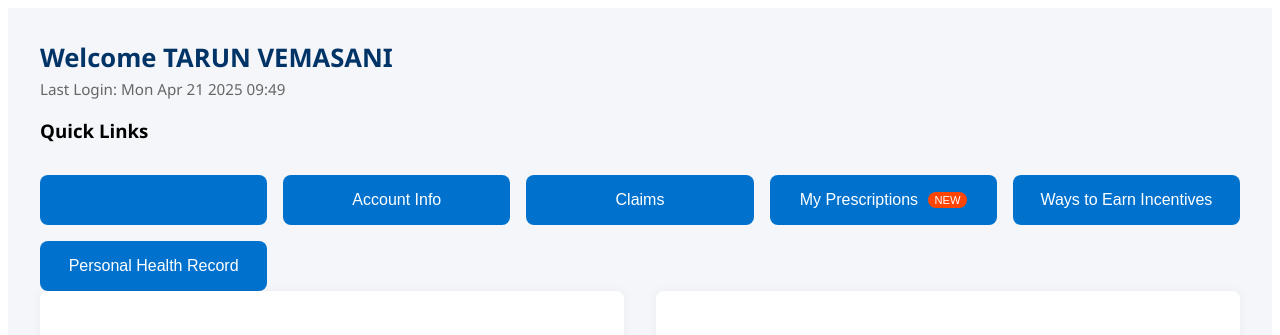
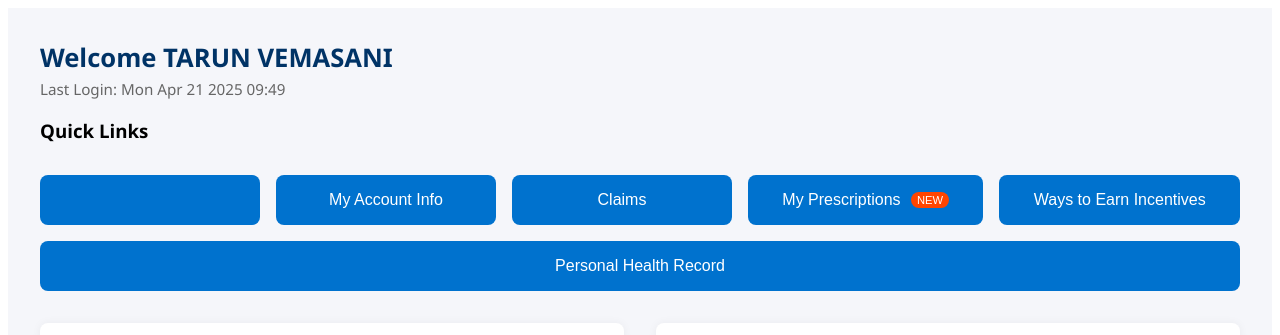
Before and after one commit to tarunvemasani/myblueApp, an Angular app: page /dashboard in a window 1280 px wide. Shown: the top 335 px of the page. Built offline with nearby package versions, Linux system fonts and the light colour scheme.

Commit message:
new graphis hasbeen added in web pages

```diff
--- a/src/app/dashboard/dashboard.component.css
+++ b/src/app/dashboard/dashboard.component.css
@@ -20,15 +20,15 @@
   margin-top: 0.25rem;
 }
 
-  .action-grid {
-    display: grid;
-    grid-template-columns: repeat(auto-fit, minmax(230px, 1fr));
+/* ✅ NEW: Replacing .action-list with .action-buttons */
+.action-buttons {
+  display: flex;
+  flex-wrap: wrap;
   gap: 1rem;
   margin-bottom: 2rem;
 }
 
 .action-card {
-    width: 100%;
   background-color: #0072ce;
   color: white;
   border: none;
@@ -39,6 +39,8 @@
   cursor: pointer;
   transition: background-color 0.2s ease;
   text-align: center;
+  min-width: 220px;
+  flex: 1 1 auto;
 }
 
 .action-card:hover {
@@ -95,6 +97,7 @@
   background-color: #f3f3f3;
 }
 
+/* Plan + Care Boxes */
 .plan-care-section {
   display: flex;
   flex-wrap: wrap;
@@ -153,24 +156,26 @@
     flex-direction: column;
   }
 
-    .action-grid {
-      grid-template-columns: 1fr 1fr;
+  .action-buttons {
+    flex-direction: column;
+  }
+
+  .action-card {
+    width: 100%;
   }
 }
 
 @media (max-width: 480px) {
-    .action-grid {
-      grid-template-columns: 1fr;
-    }
-
   .action-card {
     font-size: 0.95rem;
     padding: 1rem;
   }
 }
+
+/* Care Items */
 .care-item {
   display: flex;
-    align-items:stretch;
+  align-items: stretch;
   gap: 0.75rem;
 }
 
@@ -182,9 +187,10 @@
 }
 
 .highlight-blue {
-    color: #0072ce; /* FEPBlue brand blue */
+  color: #0072ce;
 }
 
+/* Skip link (a11y) */
 .skip-link {
   position: absolute;
   left: -999px;
@@ -207,15 +213,18 @@
   font-size: 1rem;
 }
 
-  .action-list {
-    list-style: none;
-    padding: 0;
-    margin: 0;
-    display: grid;
-    grid-template-columns: repeat(auto-fill, minmax(220px, 1fr));
+/* 🔴 Optional testing buttons */
+.a11y-test-buttons {
+  margin: 1rem 0;
+  display: flex;
   gap: 1rem;
 }
 
-  .action-list-item {
-    display: flex;
+.unlabeled-button,
+.icon-button {
+  width: 40px;
+  height: 40px;
+  background-color: #ddd;
+  border: 1px solid #aaa;
+  border-radius: 4px;
 }
--- a/src/app/dashboard/dashboard.component.html
+++ b/src/app/dashboard/dashboard.component.html
@@ -1,58 +1,37 @@
 <!-- Main Content Area -->
 <main id="main-content" tabindex="-1" role="main">
-
   <div class="dashboard-wrapper">
 
     <!-- Welcome Header -->
     <div class="welcome-banner" aria-live="polite">
       <h1 id="welcome-heading" tabindex="-1">Welcome TARUN VEMASANI</h1>
-
-        <!-- Make Last Login focusable -->
       <p id="last-login-text" tabindex="-1">Last Login: Mon Apr 21 2025 09:49</p>
-
-        <!-- 🔵 Heading Skipped: H3 (intentionally wrong) -->
+      <!-- 🔵 Intentionally skipping H2 -->
       <h3 id="quick-links-heading" tabindex="-1">Quick Links</h3>
     </div>
 
+    <!-- 🔹 Action Buttons (no <ul>) -->
+    <div class="action-buttons">
 
-      <!-- 🔹 Quick Links as List -->
-      <ul class="action-list" role="list">
-        <!-- 🔴 Scenario 1: Missing button label -->
-        <li class="action-list-item">
-          <button class="action-card" (click)="toggleAccountOptions()" aria-haspopup="true" [attr.aria-expanded]="showAccountOptions">
-            <!-- NO Text Inside (missing label) -->
+      <!-- 🔴 Intentionally unlabeled button for NVDA testing -->
+      <button class="action-card"></button>
+
+      <!-- ✅ Labeled button with submenu -->
+      <button class="action-card" (click)="toggleAccountOptions()" aria-haspopup="true" aria-expanded="false">
+        My Account Info
       </button>
       <ul *ngIf="showAccountOptions" class="account-options" role="menu">
         <li role="menuitem">
-              <!-- 🔴 Scenario 1 again: No aria-label here -->
           <button (click)="logout()">Sign Out</button>
         </li>
       </ul>
-        </li>
 
-        <!-- 🔵 Scenario 1 continued: Bad button text (non-descriptive) -->
-        <li class="action-list-item">
-          <button class="action-card">Account Info</button>
-        </li>
-
-        <li class="action-list-item">
+      <!-- ✅ Other labeled buttons -->
       <button class="action-card">Claims</button>
-        </li>
-
-        <li class="action-list-item">
-          <button class="action-card">
-            My Prescriptions <span class="badge-new">NEW</span>
-          </button>
-        </li>
-
-        <li class="action-list-item">
+      <button class="action-card">My Prescriptions <span class="badge-new">NEW</span></button>
       <button class="action-card">Ways to Earn Incentives</button>
-        </li>
-
-        <li class="action-list-item">
       <button class="action-card">Personal Health Record</button>
-        </li>
-      </ul>
+    </div>
 
     <!-- 🔹 Plan + Get Care Section -->
     <div class="plan-care-section">
@@ -62,12 +41,11 @@
         <h2>My Plan</h2>
 
         <div class="plan-detail">
-            <!-- 🔴 Scenario 3: Image missing alt -->
-            <img src="assets/plan-icon.png" class="plan-icon" /> <!-- No alt attribute -->
-
+          <!-- 🔴 Missing alt text -->
+          <img src="assets/plan-icon.png" class="plan-icon" />
           <div>
             <p><strong>PLAN:</strong> Basic Option Plan</p>
-              <!-- 🔴 Scenario 1: Link not descriptive -->
+            <!-- 🔴 Non-descriptive link -->
             <a href="#">View</a>
           </div>
         </div>
@@ -76,7 +54,7 @@
           <div class="plan-icon">🪪</div>
           <div>
             <p><strong>MEMBER ID:</strong> R123456789</p>
-              <a href="#">View</a> <!-- Link not descriptive -->
+            <a href="#">View</a> <!-- 🔴 Again, vague link -->
           </div>
         </div>
       </div>
@@ -86,11 +64,10 @@
         <h2>Get Care</h2>
         <ul class="care-list">
 
+          <!-- 🔴 Image with no alt -->
           <li>
             <div class="care-item">
-                <!-- 🔴 Scenario 3: Image missing alt -->
               <img src="assets/calllogo.png" class="care-icon" />
-
               <div>
                 <p><strong class="highlight-blue">Call the Nurse Line</strong></p>
                 <p>Get medical advice 24/7 from a registered nurse</p>
@@ -99,11 +76,10 @@
             <span class="care-cost" style="color: #0072ce;">FREE</span>
           </li>
 
+          <!-- 🔴 Image with empty alt -->
           <li>
             <div class="care-item">
-                <!-- 🔴 Scenario 3: Empty alt text -->
               <img src="assets/find.png" alt="" class="care-icon" />
-
               <div>
                 <p><strong class="highlight-blue">Find a Provider</strong></p>
                 <p>Find doctors by name or specialty</p>
@@ -112,6 +88,7 @@
             <span class="care-cost">$35–$50 Copay</span>
           </li>
 
+          <!-- ✅ Proper image alt -->
           <li>
             <div class="care-item">
               <img src="assets/talktodoctor.png" alt="Virtual doctor icon" class="care-icon" />
@@ -123,6 +100,7 @@
             <span class="care-cost">FREE</span>
           </li>
 
+          <!-- ✅ Proper image alt -->
           <li>
             <div class="care-item">
               <img src="assets/findurgent.png" alt="Urgent care icon" class="care-icon" />
@@ -138,7 +116,5 @@
       </div>
 
     </div>
-
   </div>
-
 </main>
--- a/src/app/login/login.component.html
+++ b/src/app/login/login.component.html
@@ -1,11 +1,12 @@
-
 <div class="login-page">
   <div class="login-box">
-      <img src="assets/BluecrossLogo.png" alt="FEP Blue Cross Blue Shield Logo" class="logo" />
+    <img src="assets/tcs.jpg" alt="TCS Logo" class="logo" />
 
     <h1 class="login-title">Login</h1>
 
     <form [formGroup]="loginForm" (ngSubmit)="onSubmit()">
+
+      <!-- Username -->
       <div class="form-group">
         <label for="username">Username</label>
         <input
@@ -14,9 +15,12 @@
           type="text"
           autocomplete="username"
           required
+          aria-required="true"
+          placeholder="Enter username"
         />
       </div>
 
+      <!-- Password -->
       <div class="form-group">
         <label for="password">Password</label>
         <input
@@ -25,13 +29,17 @@
           type="password"
           autocomplete="current-password"
           required
+          aria-required="true"
+          placeholder="Enter password"
         />
       </div>
 
+      <!-- Submit button -->
       <button type="submit" class="login-button" [disabled]="loginForm.invalid">
         Login
       </button>
 
+      <!-- Forgot links -->
       <div class="forgot-links">
         <a href="#">Forgot Username?</a>
         <span>|</span>
@@ -39,6 +47,7 @@
       </div>
     </form>
 
+    <!-- Signup -->
     <div class="signup-box">
       <p>New to MyBlue? <a href="#">Sign up</a></p>
     </div>
```
Also changed, not shown: src/assets/tcs.jpg (added). Lines whose indentation alone changed are shown as unchanged.
